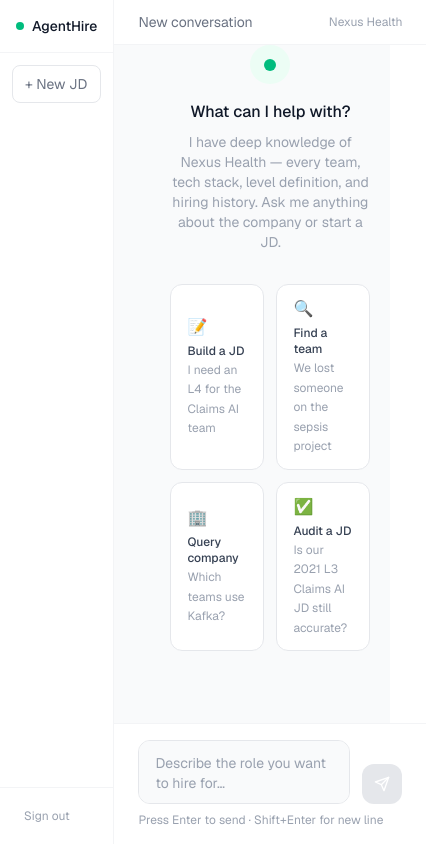
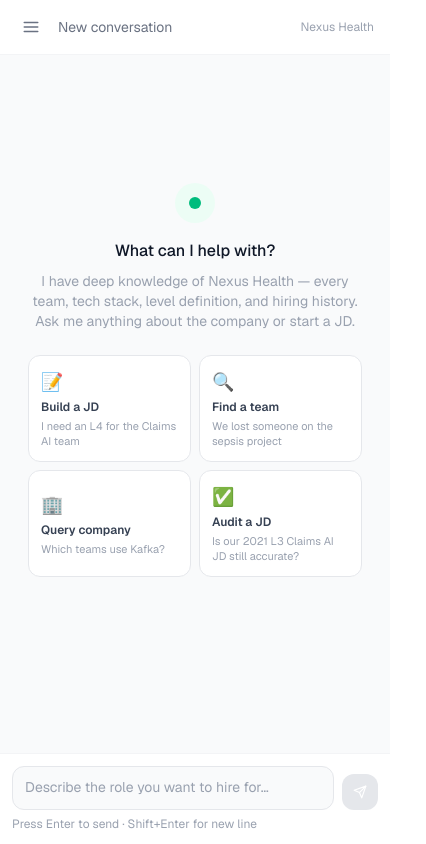
Before and after one commit to sagargwal/agenthire-frontend, a Next.js app: page /chat in a window 390 px wide. Shown: the whole page, 426 px wide, since content can reach past the window. Built offline with nearby package versions, Linux system fonts and the light colour scheme; sample sign-in values are in the browser's storage.

Commit message:
fix: page adjusted to mobile interface

```diff
--- a/app/chat/page.tsx
+++ b/app/chat/page.tsx
@@ -27,6 +27,7 @@ export default function ChatPage() {
   const [loading, setLoading] = useState(false)
   const [userName, setUserName] = useState('HR')
   const [sendError, setSendError] = useState('')
+  const [sidebarOpen, setSidebarOpen] = useState(false)
   const messagesEndRef = useRef<HTMLDivElement>(null)
   const textareaRef = useRef<HTMLTextAreaElement>(null)
 
@@ -90,7 +91,6 @@ export default function ChatPage() {
 
     try {
       if (!activeSession) {
-        // show the first message immediately in a temporary session
         const tempId = `pending-${Date.now()}`
         pendingId = tempId
         const userMsg: Message = {
@@ -103,7 +103,6 @@ export default function ChatPage() {
           ...prev,
         ])
         setActiveSession(tempId)
-
         const data = await createSession(text)
         const assistantMsg: Message = {
           id: (Date.now() + 1).toString(),
@@ -119,7 +118,6 @@ export default function ChatPage() {
         ))
         setActiveSession(data.session_id)
       } else {
-        // add user message immediately
         const userMsg: Message = {
           id: Date.now().toString(),
           role: 'user',
@@ -146,7 +144,6 @@ export default function ChatPage() {
       }
     } catch (err: unknown) {
       if (pendingId) {
-        // no backend session exists — discard the temp one and restore the text
         const failedId = pendingId
         setSessions(prev => prev.filter(s => s.id !== failedId))
         setActiveSession(null)
@@ -158,12 +155,6 @@ export default function ChatPage() {
     } finally {
       setLoading(false)
     }
-  }
-
-  async function handleApprove() {
-    if (!activeSession || loading) return
-    setInput('Approved')
-    await handleSendWithText('Approved')
   }
 
   async function handleSendWithText(text: string) {
@@ -200,9 +191,15 @@ export default function ChatPage() {
     }
   }
 
+  async function handleApprove() {
+    if (!activeSession || loading) return
+    await handleSendWithText('Approved')
+  }
+
   function handleNewSession() {
     setActiveSession(null)
     setInput('')
+    setSidebarOpen(false)
   }
 
   async function handleLogout() {
@@ -211,13 +208,11 @@ export default function ChatPage() {
   }
 
   function formatMessage(content: string) {
-    // detect if this is a JD draft (contains the delimiter)
     if (content.includes('════')) {
       const parts = content.split(/════+/)
       const intro = parts[0].trim()
       const jd = parts[1]?.trim()
-      const outro = parts[2]?.trim()
-      return { type: 'jd', intro, jd, outro }
+      return { type: 'jd', intro, jd }
     }
     return { type: 'text', content }
   }
@@ -225,17 +220,41 @@ export default function ChatPage() {
   const currentSession = getActiveSession()
 
   return (
-    <div className="flex h-screen bg-gray-50 font-sans">
+    <div className="flex h-screen bg-gray-50 font-sans overflow-hidden">
 
-      {/* Sidebar */}
-      <div className="w-56 bg-white border-r border-gray-100 flex flex-col">
-        {/* Logo */}
-        <div className="px-4 py-4 border-b border-gray-100 flex items-center gap-2">
-          <div className="w-2 h-2 rounded-full bg-emerald-500" />
-          <span className="text-sm font-medium text-gray-900">AgentHire</span>
+      {/* ── Backdrop — closes sidebar on outside click (both mobile and desktop) ── */}
+      {sidebarOpen && (
+        <div
+          className="fixed inset-0 bg-black/20 z-20"
+          onClick={() => setSidebarOpen(false)}
+        />
+      )}
+
+      {/* ── Sidebar — overlays content when open, hidden when closed ── */}
+      <div className={`
+        fixed left-0 top-0 h-full z-30
+        w-56 bg-white border-r border-gray-100 flex flex-col
+        transition-transform duration-200 ease-in-out
+        ${sidebarOpen ? 'translate-x-0 shadow-xl' : '-translate-x-full'}
+      `}>
+        {/* Logo + close button */}
+        <div className="px-4 py-4 border-b border-gray-100 flex items-center justify-between">
+          <div className="flex items-center gap-2">
+            <div className="w-2 h-2 rounded-full bg-emerald-500" />
+            <span className="text-sm font-medium text-gray-900">AgentHire</span>
+          </div>
+          <button
+            onClick={() => setSidebarOpen(false)}
+            className="p-1 rounded-lg hover:bg-gray-100 text-gray-400 hover:text-gray-600"
+          >
+            <svg width="16" height="16" viewBox="0 0 24 24" fill="none" stroke="currentColor" strokeWidth="2" strokeLinecap="round">
+              <line x1="18" y1="6" x2="6" y2="18"/>
+              <line x1="6" y1="6" x2="18" y2="18"/>
+            </svg>
+          </button>
         </div>
 
-        {/* New session button */}
+        {/* New session */}
         <div className="p-3">
           <button
             onClick={handleNewSession}
@@ -255,7 +274,7 @@ export default function ChatPage() {
           {sessions.map(session => (
             <button
               key={session.id}
-              onClick={() => setActiveSession(session.id)}
+              onClick={() => { setActiveSession(session.id); setSidebarOpen(false) }}
               className={`w-full text-left px-3 py-2 rounded-lg text-sm mb-1 transition-colors truncate ${
                 activeSession === session.id
                   ? 'bg-gray-100 text-gray-900'
@@ -265,9 +284,12 @@ export default function ChatPage() {
               {session.title}
             </button>
           ))}
+          {sessions.length === 0 && (
+            <p className="text-xs text-gray-400 px-1 mt-2">No recent sessions</p>
+          )}
         </div>
 
-        {/* User + logout */}
+        {/* Sign out */}
         <div className="p-3 border-t border-gray-100">
           <button
             onClick={handleLogout}
@@ -278,35 +300,50 @@ export default function ChatPage() {
         </div>
       </div>
 
-      {/* Main chat area */}
-      <div className="flex-1 flex flex-col">
+      {/* ── Main chat area — always full width ── */}
+      <div className="flex-1 flex flex-col min-w-0">
 
         {/* Top bar */}
-        <div className="bg-white border-b border-gray-100 px-6 py-3 flex items-center justify-between">
-          <span className="text-sm text-gray-500">
-            {currentSession ? currentSession.title : 'New conversation'}
-          </span>
-          <span className="text-xs text-gray-400">Nexus Health</span>
+        <div className="bg-white border-b border-gray-100 px-4 py-3 flex items-center justify-between">
+          <div className="flex items-center gap-3">
+            {/* Hamburger — always visible */}
+            <button
+              onClick={() => setSidebarOpen(prev => !prev)}
+              className="p-1.5 rounded-lg hover:bg-gray-100 text-gray-500 flex-shrink-0"
+              aria-label="Toggle sidebar"
+            >
+              <svg width="18" height="18" viewBox="0 0 24 24" fill="none" stroke="currentColor" strokeWidth="2" strokeLinecap="round">
+                <line x1="3" y1="6" x2="21" y2="6"/>
+                <line x1="3" y1="12" x2="21" y2="12"/>
+                <line x1="3" y1="18" x2="21" y2="18"/>
+              </svg>
+            </button>
+            <span className="text-sm text-gray-500 truncate max-w-[200px] sm:max-w-xs">
+              {currentSession ? currentSession.title : 'New conversation'}
+            </span>
+          </div>
+          <span className="text-xs text-gray-400 flex-shrink-0">Nexus Health</span>
         </div>
 
         {/* Messages */}
-        <div className="flex-1 overflow-y-auto px-6 py-6 space-y-6">
+        <div className="flex-1 overflow-y-auto px-3 sm:px-6 py-4 sm:py-6 space-y-4 sm:space-y-6">
 
           {/* Empty state */}
           {!currentSession && (
-            <div className="flex flex-col items-center justify-center h-full text-center px-8">
+            <div className="flex flex-col items-center justify-center h-full text-center px-4">
               <div className="w-10 h-10 rounded-full bg-emerald-50 flex items-center justify-center mb-4">
                 <div className="w-3 h-3 rounded-full bg-emerald-500" />
               </div>
               <h2 className="text-base font-medium text-gray-900 mb-2">
                 What can I help with?
               </h2>
-              <p className="text-sm text-gray-400 max-w-sm mb-8">
+              <p className="text-sm text-gray-400 max-w-sm mb-6">
                 I have deep knowledge of Nexus Health — every team, tech stack, level definition,
                 and hiring history. Ask me anything about the company or start a JD.
               </p>
 
-              <div className="w-full max-w-lg grid grid-cols-2 gap-3 mb-6">
+              {/* Suggestion cards */}
+              <div className="w-full max-w-sm grid grid-cols-2 gap-2 mb-4">
                 {[
                   { label: 'Build a JD', example: 'I need an L4 for the Claims AI team', icon: '📝' },
                   { label: 'Find a team', example: 'We lost someone on the sepsis project', icon: '🔍' },
@@ -316,11 +353,11 @@ export default function ChatPage() {
                   <button
                     key={item.label}
                     onClick={() => setInput(item.example)}
-                    className="text-left px-4 py-3 bg-white border border-gray-200 rounded-xl hover:border-gray-300 hover:bg-gray-50 transition-colors"
+                    className="text-left px-3 py-3 bg-white border border-gray-200 rounded-xl hover:border-gray-300 hover:bg-gray-50 transition-colors"
                   >
-                    <div className="text-base mb-1">{item.icon}</div>
-                    <div className="text-xs font-medium text-gray-700 mb-0.5">{item.label}</div>
-                    <div className="text-xs text-gray-400 leading-relaxed">{item.example}</div>
+                    <div className="text-lg mb-1">{item.icon}</div>
+                    <div className="text-xs font-semibold text-gray-700 mb-1 leading-tight">{item.label}</div>
+                    <div className="text-[11px] text-gray-400 leading-snug line-clamp-2">{item.example}</div>
                   </button>
                 ))}
               </div>
@@ -331,88 +368,56 @@ export default function ChatPage() {
           {currentSession?.messages.map((msg) => {
             const formatted = formatMessage(msg.content)
             return (
-              <div key={msg.id} className={`flex gap-3 ${msg.role === 'user' ? 'flex-row-reverse' : ''}`}>
-
-                {/* Avatar */}
-                <div className={`w-7 h-7 rounded-full flex items-center justify-center text-xs font-medium flex-shrink-0 ${
-                  msg.role === 'assistant'
-                    ? 'bg-emerald-50 text-emerald-700'
-                    : 'bg-violet-100 text-violet-700'
+              <div key={msg.id} className={`flex gap-2 sm:gap-3 ${msg.role === 'user' ? 'flex-row-reverse' : ''}`}>
+                <div className={`w-6 h-6 sm:w-7 sm:h-7 rounded-full flex items-center justify-center text-[10px] sm:text-xs font-medium flex-shrink-0 ${
+                  msg.role === 'assistant' ? 'bg-emerald-50 text-emerald-700' : 'bg-violet-100 text-violet-700'
                 }`}>
                   {msg.role === 'assistant' ? 'AH' : getInitials(userName)}
                 </div>
 
-                {/* Bubble */}
-                <div className={`max-w-[85%] ${msg.role === 'user' ? 'items-end' : 'items-start'} flex flex-col gap-2`}>
-
+                <div className={`max-w-[88%] sm:max-w-[85%] ${msg.role === 'user' ? 'items-end' : 'items-start'} flex flex-col gap-2`}>
                   {formatted.type === 'jd' ? (
                     <>
                       {formatted.intro && (
                         <p className="text-sm text-gray-600">{formatted.intro}</p>
                       )}
-                      {/* JD Card */}
-                      <div className="bg-white border border-gray-200 rounded-xl p-5 text-sm">
-                        <div className="flex items-center justify-between mb-4 pb-3 border-b border-gray-100">
-                          <span className="font-medium text-gray-900 text-sm">Job Description Draft</span>
-                          <span className="text-xs px-2 py-0.5 bg-amber-50 text-amber-700 rounded-full border border-amber-100">
-                            Draft
-                          </span>
+                      <div className="bg-white border border-gray-200 rounded-xl p-4 sm:p-5 text-sm w-full">
+                        <div className="flex items-center justify-between mb-3 pb-3 border-b border-gray-100">
+                          <span className="font-medium text-gray-900 text-xs sm:text-sm">Job Description Draft</span>
+                          <span className="text-xs px-2 py-0.5 bg-amber-50 text-amber-700 rounded-full border border-amber-100">Draft</span>
                         </div>
-                        <div className="text-gray-600 text-xs leading-relaxed max-h-72 overflow-y-auto prose prose-xs prose-gray max-w-none">
+                        <div className="text-gray-600 text-xs leading-relaxed max-h-60 overflow-y-auto prose prose-xs prose-gray max-w-none">
                           <ReactMarkdown>{formatted.jd || ''}</ReactMarkdown>
                         </div>
-                        <div className="flex gap-2 mt-4 pt-3 border-t border-gray-100">
-                          <button
-                            onClick={handleApprove}
-                            className="px-4 py-1.5 bg-emerald-600 hover:bg-emerald-700 text-white text-xs font-medium rounded-lg transition-colors"
-                          >
+                        <div className="flex flex-wrap gap-2 mt-4 pt-3 border-t border-gray-100">
+                          <button onClick={handleApprove} className="px-3 py-1.5 bg-emerald-600 hover:bg-emerald-700 text-white text-xs font-medium rounded-lg transition-colors">
                             Approve and publish
                           </button>
-                          <button
-                            onClick={() => setInput('Please change ')}
-                            className="px-4 py-1.5 border border-gray-200 text-gray-500 text-xs rounded-lg hover:bg-gray-50 transition-colors"
-                          >
+                          <button onClick={() => setInput('Please change ')} className="px-3 py-1.5 border border-gray-200 text-gray-500 text-xs rounded-lg hover:bg-gray-50 transition-colors">
                             Request changes
                           </button>
-                          <button
-                            onClick={() => navigator.clipboard.writeText(formatted.jd || '')}
-                            className="px-4 py-1.5 border border-gray-200 text-gray-500 text-xs rounded-lg hover:bg-gray-50 transition-colors"
-                          >
+                          <button onClick={() => navigator.clipboard.writeText(formatted.jd || '')} className="px-3 py-1.5 border border-gray-200 text-gray-500 text-xs rounded-lg hover:bg-gray-50 transition-colors">
                             Copy
                           </button>
                         </div>
                       </div>
                     </>
                   ) : (
-                    <div className={`px-4 py-3 rounded-xl text-sm leading-relaxed ${
+                    <div className={`px-3 sm:px-4 py-2.5 sm:py-3 rounded-xl text-sm leading-relaxed ${
                       msg.role === 'user'
                         ? 'bg-violet-100 text-violet-900 whitespace-pre-wrap'
                         : 'bg-white border border-gray-200 text-gray-700'
                     }`}>
-                      {msg.role === 'user'
-                        ? msg.content
-                        : <ReactMarkdown>{msg.content}</ReactMarkdown>}
+                      {msg.role === 'user' ? msg.content : <ReactMarkdown>{msg.content}</ReactMarkdown>}
                     </div>
                   )}
 
                   {msg.paused && (
-                    <div className="bg-amber-50 border border-amber-200 rounded-xl px-4 py-3 max-w-[85%]">
-                      <p className="text-xs text-amber-700 font-medium mb-2">
-                        Waiting for your approval to proceed
-                      </p>
+                    <div className="bg-amber-50 border border-amber-200 rounded-xl px-3 sm:px-4 py-3">
+                      <p className="text-xs text-amber-700 font-medium mb-2">Waiting for your approval to proceed</p>
                       <div className="flex gap-2">
-                        <button
-                          onClick={() => handleSendWithText('Approved')}
-                          className="px-3 py-1.5 bg-emerald-600 text-white text-xs rounded-lg hover:bg-emerald-700"
-                        >
-                          Approve
-                        </button>
-                        <button
-                          onClick={() => setInput('Please change ')}
-                          className="px-3 py-1.5 border border-gray-200 text-gray-500 text-xs rounded-lg hover:bg-gray-50"
-                        >
-                          Request changes
-                        </button>
+                        <button onClick={() => handleSendWithText('Approved')} className="px-3 py-1.5 bg-emerald-600 text-white text-xs rounded-lg hover:bg-emerald-700">Approve</button>
+                        <button onClick={() => setInput('Please change ')} className="px-3 py-1.5 border border-gray-200 text-gray-500 text-xs rounded-lg hover:bg-gray-50">Request changes</button>
                       </div>
                     </div>
                   )}
@@ -421,12 +426,9 @@ export default function ChatPage() {
             )
           })}
 
-          {/* Loading indicator */}
           {loading && (
-            <div className="flex gap-3">
-              <div className="w-7 h-7 rounded-full bg-emerald-50 flex items-center justify-center text-xs font-medium text-emerald-700 flex-shrink-0">
-                AH
-              </div>
+            <div className="flex gap-2 sm:gap-3">
+              <div className="w-6 h-6 sm:w-7 sm:h-7 rounded-full bg-emerald-50 flex items-center justify-center text-[10px] sm:text-xs font-medium text-emerald-700 flex-shrink-0">AH</div>
               <div className="bg-white border border-gray-200 rounded-xl px-4 py-3">
                 <div className="flex gap-1 items-center h-4">
                   <div className="w-1.5 h-1.5 rounded-full bg-gray-300 animate-bounce" style={{ animationDelay: '0ms' }} />
@@ -441,8 +443,8 @@ export default function ChatPage() {
         </div>
 
         {/* Input bar */}
-        <div className="bg-white border-t border-gray-100 px-6 py-4">
-          <div className="flex gap-3 items-end">
+        <div className="bg-white border-t border-gray-100 px-3 sm:px-6 py-3 sm:py-4">
+          <div className="flex gap-2 sm:gap-3 items-end">
             <textarea
               ref={textareaRef}
               value={input}
@@ -455,26 +457,22 @@ export default function ChatPage() {
               }}
               placeholder="Describe the role you want to hire for…"
               rows={1}
-              className="flex-1 px-4 py-3 text-sm border border-gray-200 rounded-xl outline-none focus:border-gray-400 resize-none bg-gray-50 text-gray-900 placeholder-gray-400"
+              className="flex-1 px-3 sm:px-4 py-2.5 sm:py-3 text-sm border border-gray-200 rounded-xl outline-none focus:border-gray-400 resize-none bg-gray-50 text-gray-900 placeholder-gray-400"
               style={{ minHeight: '44px', maxHeight: '240px' }}
             />
             <button
               onClick={handleSend}
               disabled={!input.trim() || loading}
-              className="w-10 h-10 rounded-xl bg-emerald-600 hover:bg-emerald-700 disabled:bg-gray-200 flex items-center justify-center transition-colors flex-shrink-0"
+              className="w-9 h-9 sm:w-10 sm:h-10 rounded-xl bg-emerald-600 hover:bg-emerald-700 disabled:bg-gray-200 flex items-center justify-center transition-colors flex-shrink-0"
             >
-              <svg width="16" height="16" viewBox="0 0 24 24" fill="none" stroke="white" strokeWidth="2" strokeLinecap="round" strokeLinejoin="round">
+              <svg width="14" height="14" viewBox="0 0 24 24" fill="none" stroke="white" strokeWidth="2" strokeLinecap="round" strokeLinejoin="round">
                 <line x1="22" y1="2" x2="11" y2="13"/>
                 <polygon points="22 2 15 22 11 13 2 9 22 2"/>
               </svg>
             </button>
           </div>
-          {sendError && (
-            <p className="text-xs text-red-500 mt-2">{sendError}</p>
-          )}
-          <p className="text-xs text-gray-400 mt-2">
-            Press Enter to send · Shift+Enter for new line
-          </p>
+          {sendError && <p className="text-xs text-red-500 mt-2">{sendError}</p>}
+          <p className="text-xs text-gray-400 mt-1.5">Press Enter to send · Shift+Enter for new line</p>
         </div>
       </div>
     </div>
```
